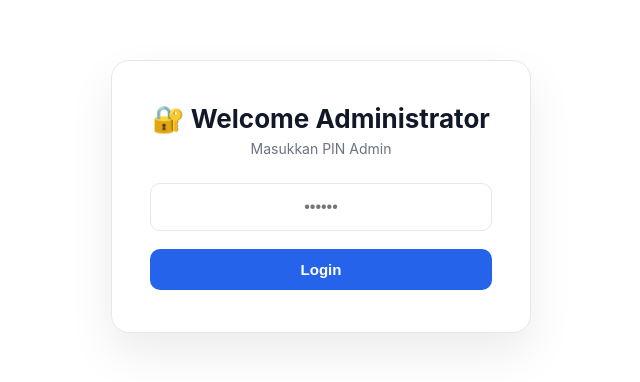
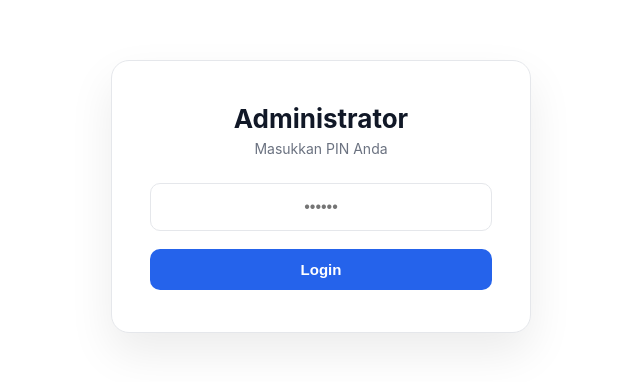
Before and after one commit to storereport60-jpg/klerekan, a website: page public/admin.html in a window 1280 px wide. Shown: the part 204-586 px from the top of the page, without its empty margins (319-959 px from the left). Drawn offline with Linux system fonts and the light colour scheme.

Commit message:
Update admin.html

```diff
--- a/public/admin.html
+++ b/public/admin.html
@@ -100,8 +100,8 @@ button{border:none;color:#fff;font-weight:600;cursor:pointer}
 <!-- LOGIN -->
 <div class="login-wrap" id="loginBox">
   <div class="login-card">
-    <h1>🔐 Welcome Administrator</h1>
-    <p>Masukkan PIN Admin</p>
+    <h1>Administrator</h1>
+    <p>Masukkan PIN Anda</p>
     <input id="pin" type="password" maxlength="6" placeholder="••••••">
     <button onclick="login()">Login</button>
   </div>
```
